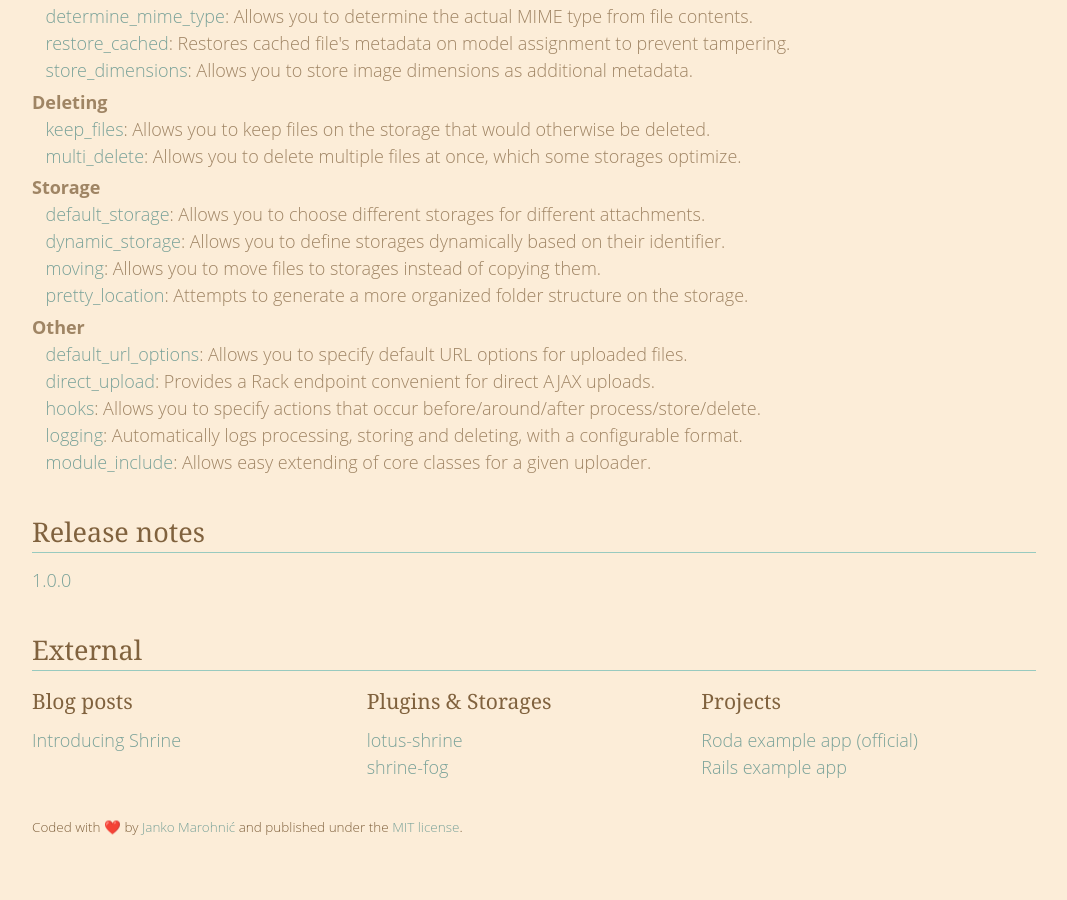
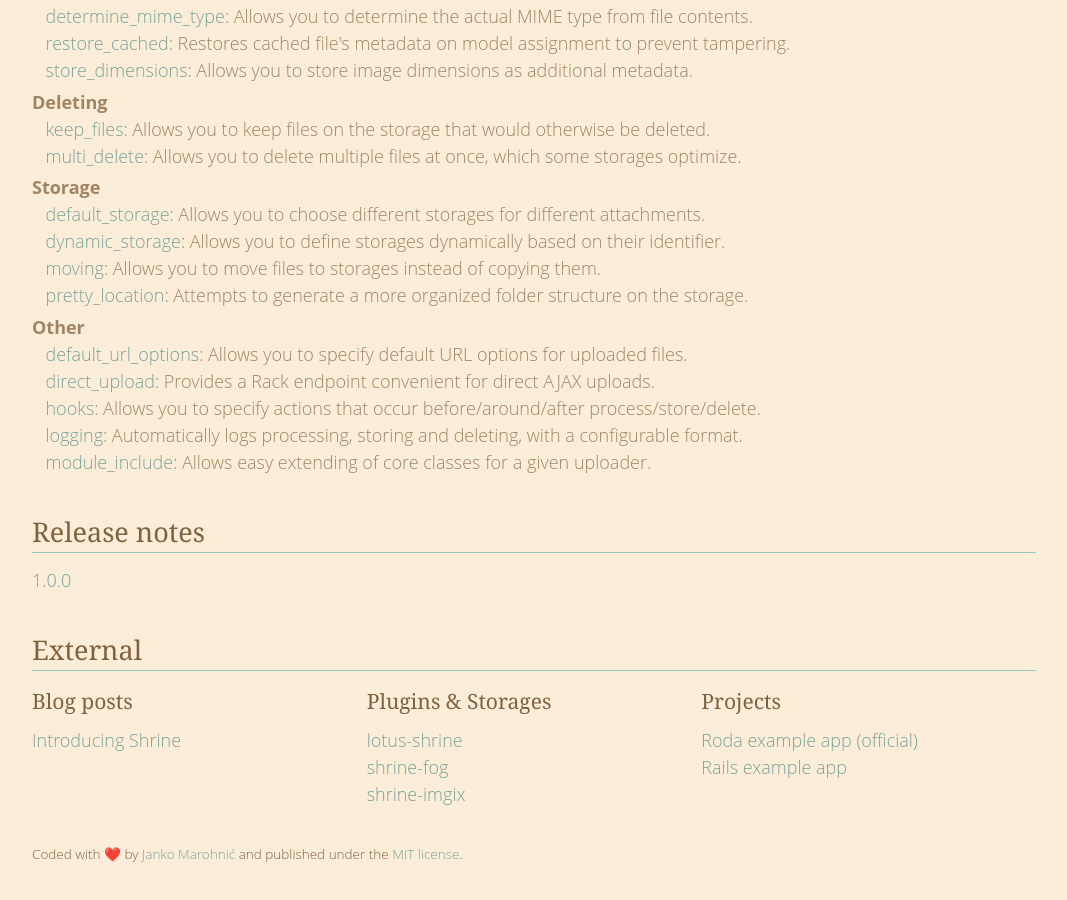
Before and after one commit to avinashcodeer/Romenics, a Jekyll site: the page built from www/index.html, in a window 1280 px wide and 900 px high, scrolled down 1083 px. Shown: the whole window, without its empty margins (106-1173 px from the left). Built offline with Jekyll 4.4.1, drawn with Linux system fonts in a browser that asks for light colours; emoji names are drawn with the system emoji font; before the commit the page ends 1956 px from its top, so only the background shows below that.

Commit message:
Add shrine-imgix to external storages

```diff
--- a/www/_data/external.yml
+++ b/www/_data/external.yml
@@ -13,6 +13,9 @@
     -
       name: shrine-fog
       url: https://github.com/janko-m/shrine-fog
+    -
+      name: shrine-imgix
+      url: https://github.com/janko-m/shrine-imgix
 
 -
   title: Projects
```
